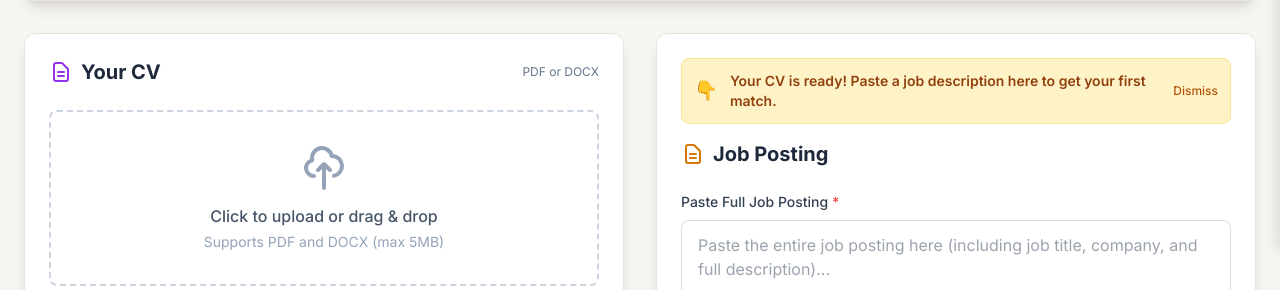
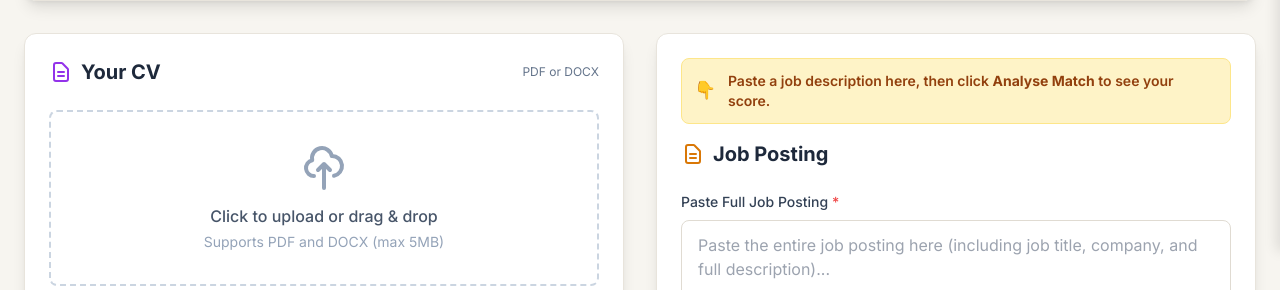
Before and after one commit to Frameit12/jobs_scraper, a Flask app: page /ai-match?next=job in a window 1280 px wide. Shown: the part 549-839 px from the top of the page. Run offline with Flask 3, Linux system fonts and the light colour scheme; the visitor is signed in with stand-in values (Sample User, id 1); data that the repository does not hold is empty; parts of the project's set-up code (start-up, migrations or seed data) failed here and were passed over; some libraries are stand-ins or nearby versions.

Commit message:
Show permanent next-step banner on Job Posting section

```diff
--- a/templates/ai_match.html
+++ b/templates/ai_match.html
@@ -401,10 +401,9 @@
 
             <!-- RIGHT: Job Description Input -->
             <div class="bg-white rounded-xl shadow-lg border border-gray-200 p-6" id="job-posting-panel">
-                <div id="next-step-banner" class="hidden mb-4 p-3 rounded-lg flex items-center gap-3" style="background:#fef3c7; border:1px solid #fde68a;">
-                    <span style="font-size:1.2rem;">👇</span>
-                    <p class="text-sm font-semibold" style="color:#92400e;">Your CV is ready! Paste a job description here to get your first match.</p>
-                    <button onclick="document.getElementById('next-step-banner').remove()" class="ml-auto text-xs font-medium" style="color:#b45309;">Dismiss</button>
+                <div class="mb-4 p-3 rounded-lg flex items-center gap-3" style="background:#fef3c7; border:1px solid #fde68a;">
+                    <span style="font-size:1.1rem;">👇</span>
+                    <p class="text-sm font-semibold" style="color:#92400e;">Paste a job description here, then click <strong>Analyse Match</strong> to see your score.</p>
                 </div>
                 <h2 class="text-xl font-bold text-slate-800 mb-6 flex items-center">
                     <svg class="w-6 h-6 mr-2 text-blue-600" fill="none" stroke="currentColor" viewBox="0 0 24 24">
```
